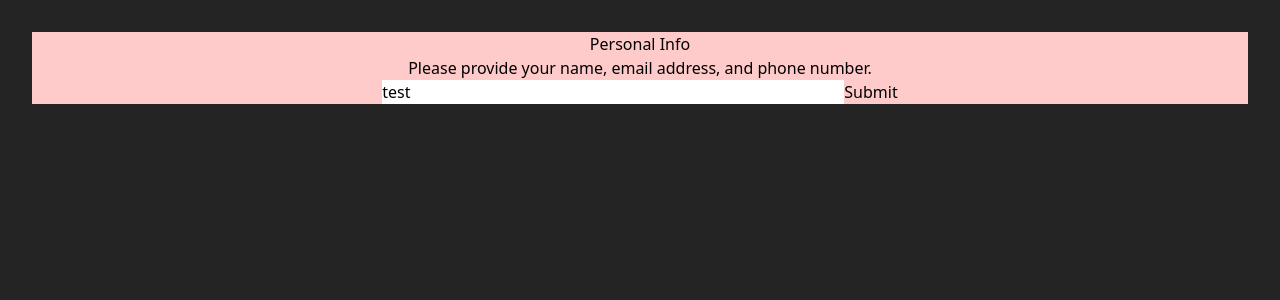
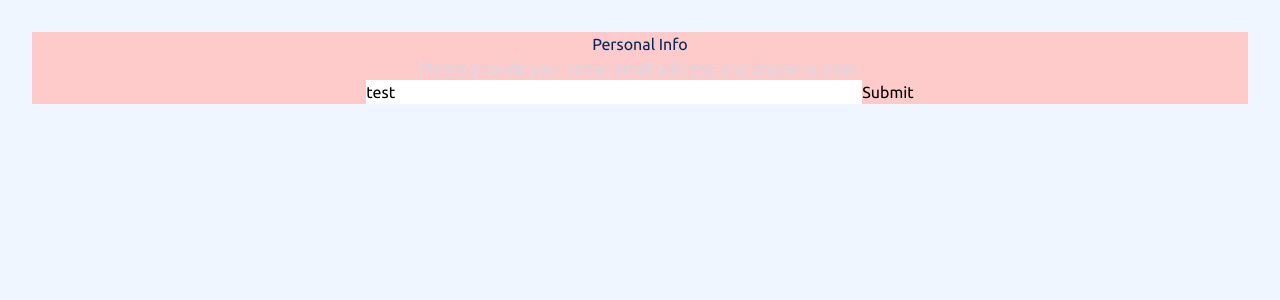
Before and after one commit to brianlagranda/multiStepForm, a React (Vite) app: page / in a window 1280 px wide. Shown: the top 300 px of the page. Built offline with nearby package versions, Linux system fonts and the light colour scheme; the HTML template or start-up script is replaced by a standard one.

Commit message:
feat: add layer base font: color, size and family

```diff
--- a/src/index.css
+++ b/src/index.css
@@ -1,7 +1,21 @@
+@import url('https://fonts.googleapis.com/css2?family=Ubuntu:wght@400;500;700&display=swap');
+
 @tailwind base;
 @tailwind components;
 @tailwind utilities;
 
-:root {
-    background-color: #242424;
+@layer base {
+    :root {
+        background-color: hsl(217, 100%, 97%);
+        font-family: 'Ubuntu', sans-serif;
+    }
+
+    h1 {
+        color: hsl(213, 96%, 18%);
+    }
+
+    p {
+        font-size: 16px;
+        color: hsl(229, 24%, 87%);
+    }
 }
```
